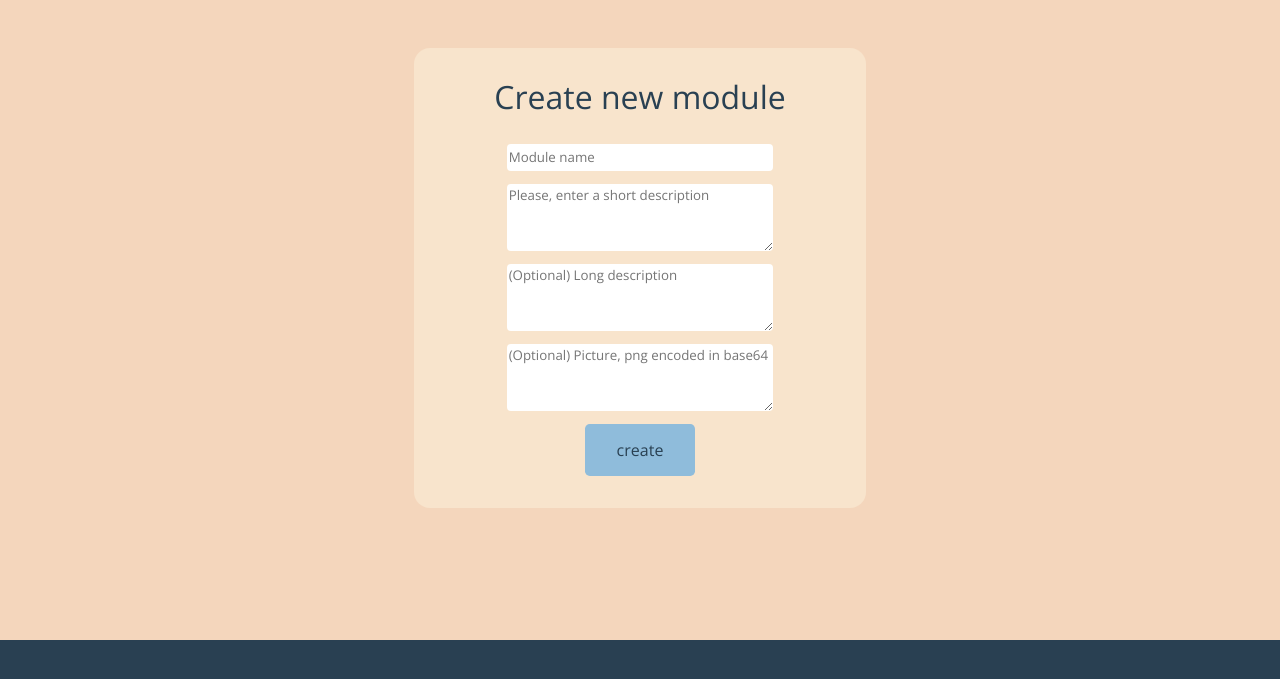
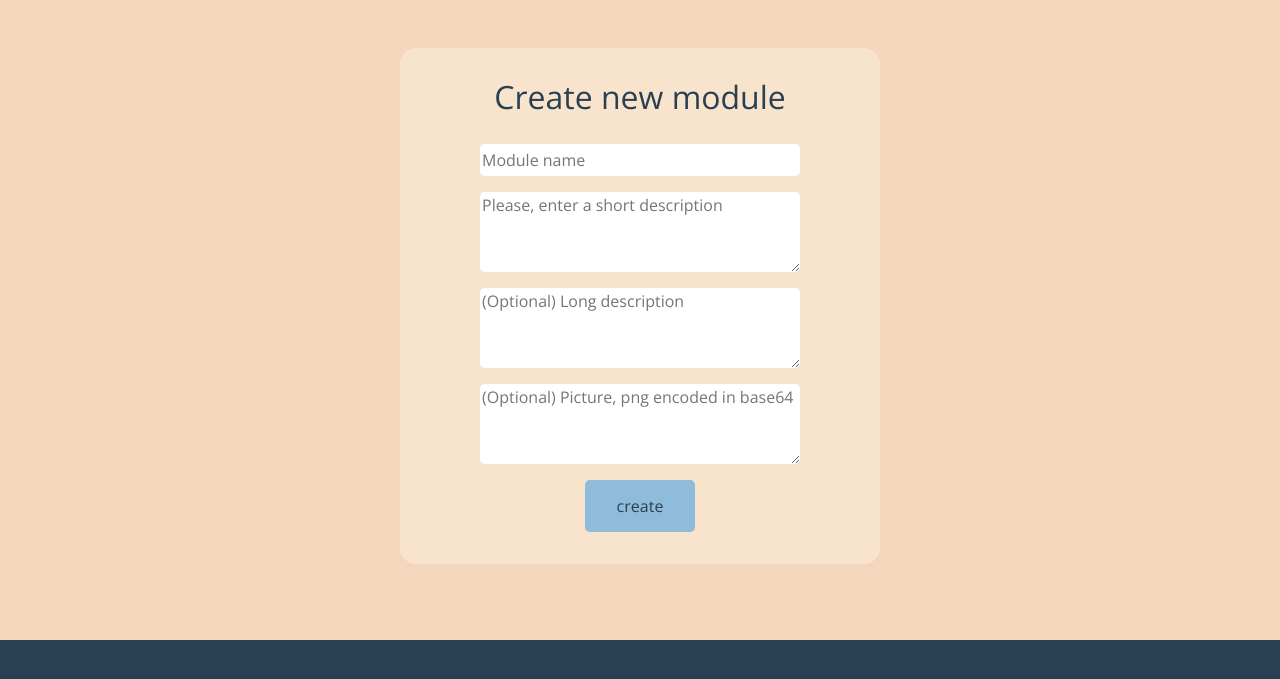
Before and after one commit to ashlaban/m7011e-planeshift, a Flask app: page /modules/create in a window 1280 px wide. Shown: the part 80-759 px from the top of the page. Run offline with Flask 2, Linux system fonts and the light colour scheme; parts of the project's set-up code (start-up, migrations or seed data) failed here and were passed over; some libraries are stand-ins or nearby versions.

Commit message:
Fix: font-size module-create page

```diff
--- a/app/static/css/modules/module-create.css
+++ b/app/static/css/modules/module-create.css
@@ -11,6 +11,8 @@
 }
 
 #create-form > input, #create-form > textarea {
+	font-size: 1em;
+
 	margin-bottom: 1em;
 
 	border-style: solid;
```
